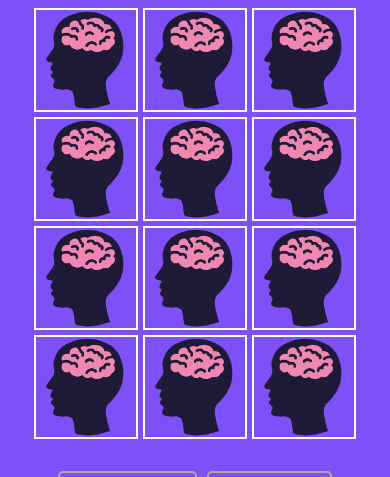
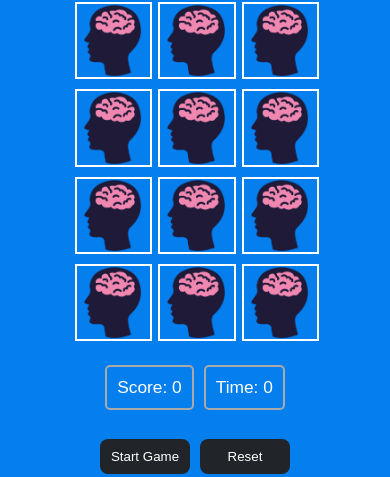
Before and after one commit to LucasAlves03/--MemoryGame, a plain HTML site: page index.html in a window 390 px wide. Shown: the part 79-556 px from the top of the page. Drawn offline with nearby package versions, Linux system fonts and the light colour scheme.

Commit message:
ui changes for mobile

```diff
--- a/app.js
+++ b/app.js
@@ -1,4 +1,5 @@
 document.addEventListener('DOMContentLoaded', () => {
+
   //card options
   const cardArray = [
     {
--- a/index.html
+++ b/index.html
@@ -21,7 +21,7 @@
         </div>
         <div class="btn-container">
             <button id="start-btn">Start Game</button>
-            <button id="reset-btn">Reset Game</button>
+            <button id="reset-btn">Reset</button>
         </div>
         <div id="gameOverModal" class="modal">
             <div class="modal-content">
--- a/style.css
+++ b/style.css
@@ -1,5 +1,5 @@
 body{
-    background-color: rgb(125, 80, 248);
+    background-color: rgb(5, 126, 238);
     text-align: center;
     display: flex;
     justify-content: center;
@@ -15,8 +15,6 @@ img{
     width: 100px;
     border: 2px solid  white;
 }
-
-
 #grid{
     display: grid;
     grid-template-columns: repeat(4, 1fr);
@@ -66,12 +64,6 @@ img{
     border-radius: 8px;
     padding: 10px;
 }
-#start-btn:hover,
-#reset-btn:hover{
-    background-color: transparent;
-    color: white;
-    border: 2px solid white;
-}
 .modal {
     display: none;
     position: fixed;
@@ -101,7 +93,6 @@ img{
     font-size: 28px;
     font-weight: bold;
 }
-
 .close:hover,
 .close:focus {
     color: black;
@@ -109,18 +100,36 @@ img{
     cursor: pointer;
 }
 @media screen and (max-width:600px){
-    body{
-        margin-top: 25%;
-        height: 60vh;
-
+    #game-container{
+        width: 240px;
+        padding: 10px;
+        height: auto;
+    }
+    h1{
+        font-size: 19pt;
     }
     #grid{
         grid-template-columns: repeat(3, 1fr); /* Altere para 3 colunas iguais */
         grid-template-rows: repeat(3, 1fr);
-        gap: 5px;
+        gap: 10px;
+    }
+    .modal{
+        background-color: #212529e8;
     }
     .modal-content{
-        margin-top: 20vh;
+        margin-top: 10vh;
+        width: 250px;
+    }
+    img{
+        width:100%;
+    }
+    .score, #timer{
+        font-size: 13pt;
+    }
+    #start-btn,
+    #reset-btn{
+        font-size: 10pt;
+        width: 90px;
     }
 }
 
```
